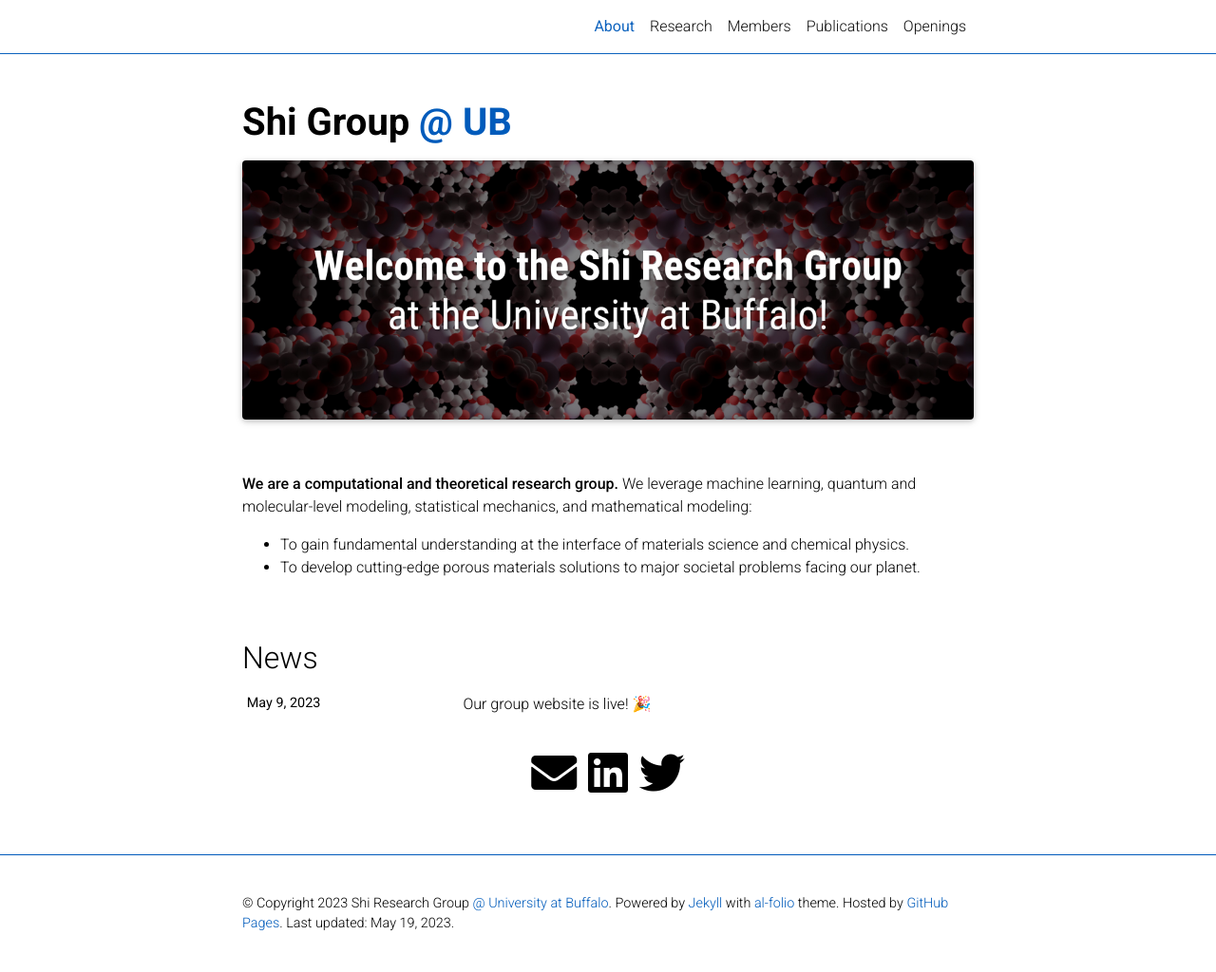
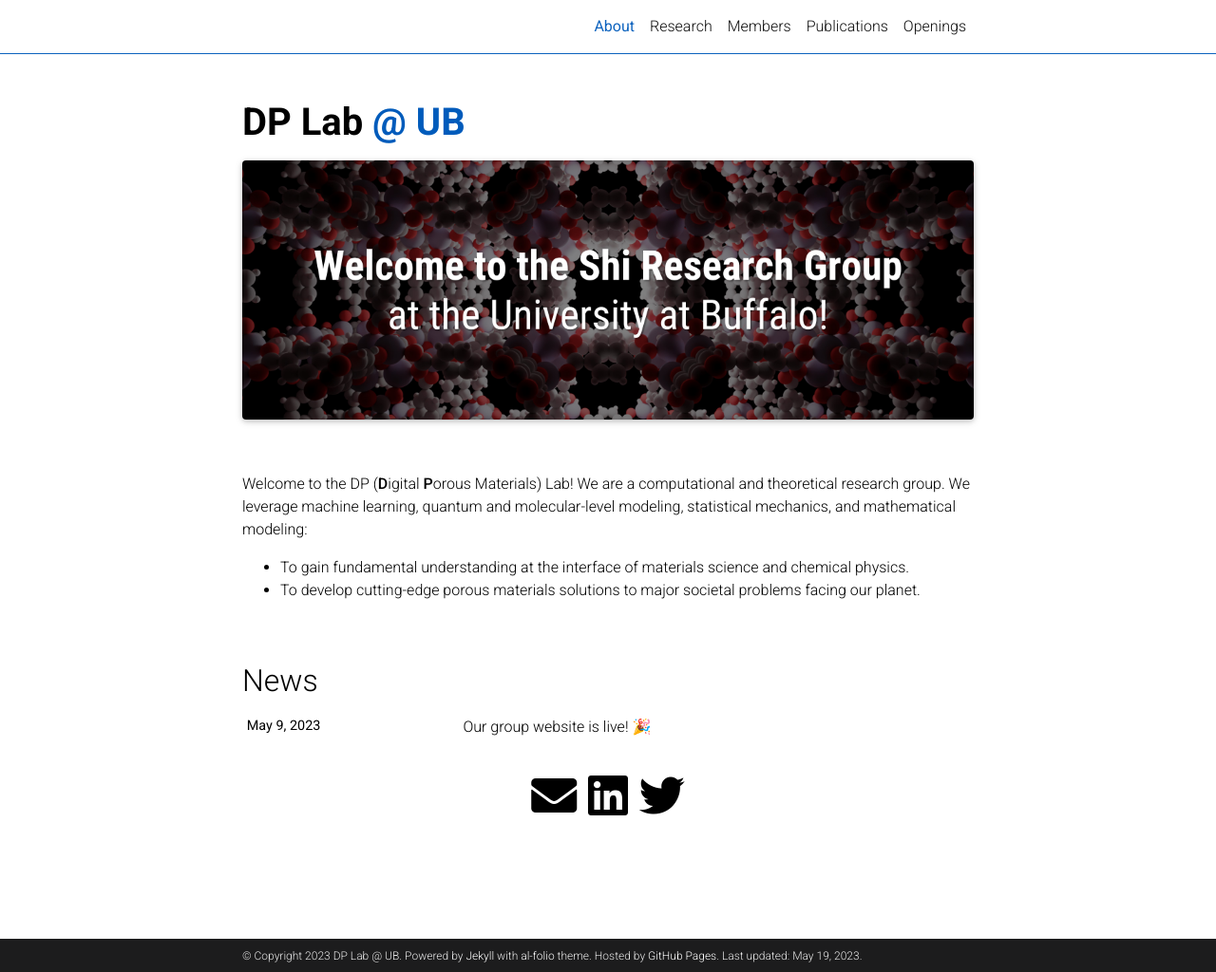
Before and after one commit to ShiResearchGroup/shiresearchgroup.github.io, a Jekyll site: the page built from _pages/about.md, in a window 1280 px wide and 1024 px high. Shown: the whole window at 95% size. Built offline with Jekyll 4.4.1, drawn with Linux system fonts in a browser that asks for light colours; full-size pictures stand in for the smaller copies a plugin makes; comment, search, counter and statistics services are not loaded; a style sheet for code colours, icons or effects is not loaded.

Commit message:
changed lab name

```diff
--- a/_config.yml
+++ b/_config.yml
@@ -3,7 +3,7 @@
 # -----------------------------------------------------------------------------
 
 title: blank # the website title (if blank, full name will be used instead)
-first_name: Shi Group
+first_name: DP Lab
 middle_name:
 last_name: "@ UB"
 email: kaihangshi0@gmail.com
@@ -51,7 +51,7 @@ rss_icon: false
 # -----------------------------------------------------------------------------
 
 navbar_fixed: true
-footer_fixed: false
+footer_fixed: true
 
 # Dimensions
 max_width: 800px
--- a/_pages/about.md
+++ b/_pages/about.md
@@ -23,6 +23,6 @@ social: true  # includes social icons at the bottom of the page
 </div>
 <br>
 
-**We are a computational and theoretical research group.** We leverage machine learning, quantum and molecular-level modeling, statistical mechanics, and mathematical modeling: <br>
+Welcome to the DP (**D**igital **P**orous Materials) Lab! We are a computational and theoretical research group. We leverage machine learning, quantum and molecular-level modeling, statistical mechanics, and mathematical modeling: <br>
 - To gain fundamental understanding at the interface of materials science and chemical physics. <br>
 - To develop cutting-edge porous materials solutions to major societal problems facing our planet. <br><br><br>
```
